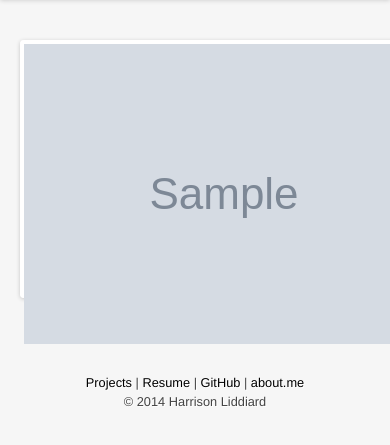
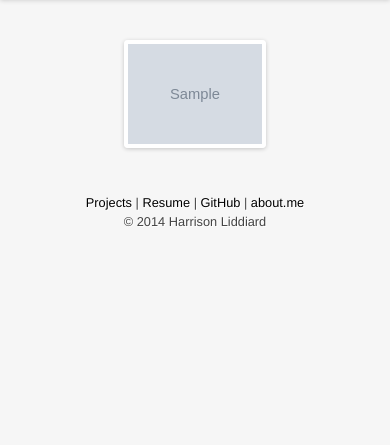
Before and after one commit to liddiard/harrisonliddiard.com, a Django app: page / in a window 390 px wide; the page is wider, and only the part inside the window is pictured. Shown: the part 101-546 px from the top of that part. Run offline with Django 3.2, Linux system fonts and the light colour scheme; tables that the repository leaves empty hold one stand-in row (values such as "Sample post"); grey boxes marked "Sample" are stand-in pictures; some libraries are stand-ins or nearby versions.

Commit message:
fixed css class name inconsistency

```diff
--- a/portfolio/static/css/main.css
+++ b/portfolio/static/css/main.css
@@ -234,13 +234,13 @@ img.mug {
       width: 100%;
       padding: 0; }
 
-  section.projects a, section.projects img {
+  section.content a, section.content img {
     height: 175px; } }
 @media screen and (max-width: 500px) {
-  section.projects a, section.projects img {
+  section.content a, section.content img {
     height: 135px; } }
 @media screen and (max-width: 400px) {
-  section.projects a, section.projects img {
+  section.content a, section.content img {
     height: 100px; } }
 @media print {
   body {
--- a/portfolio/static/sass/main.scss
+++ b/portfolio/static/sass/main.scss
@@ -342,7 +342,7 @@ img.mug {
         }
     }
 
-    section.projects {
+    section.content {
         a, img {
             height: 175px;
         }
@@ -350,7 +350,7 @@ img.mug {
 }
 
 @media screen and (max-width: 500px) {
-    section.projects {
+    section.content {
         a, img {
             height: 135px;
         }
@@ -358,7 +358,7 @@ img.mug {
 }
 
 @media screen and (max-width: 400px) {
-    section.projects {
+    section.content {
         a, img {
             height: 100px;
         }
```
